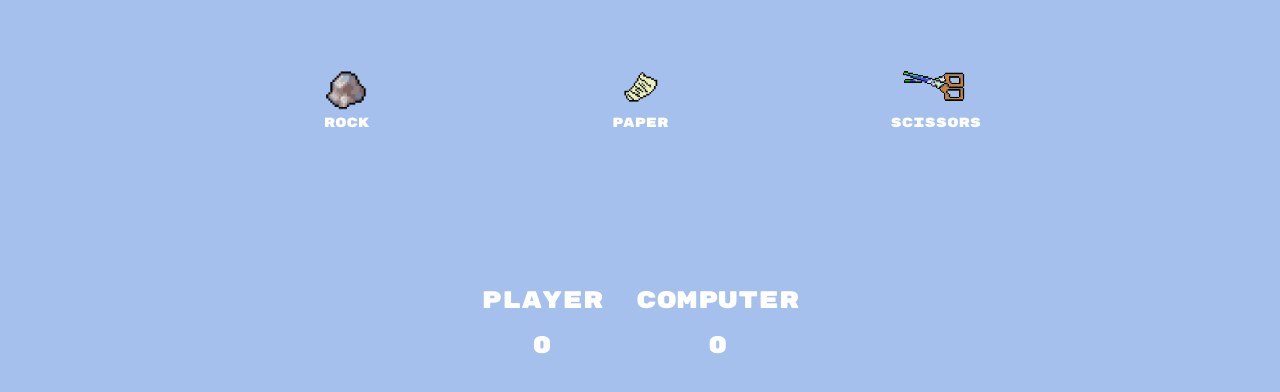
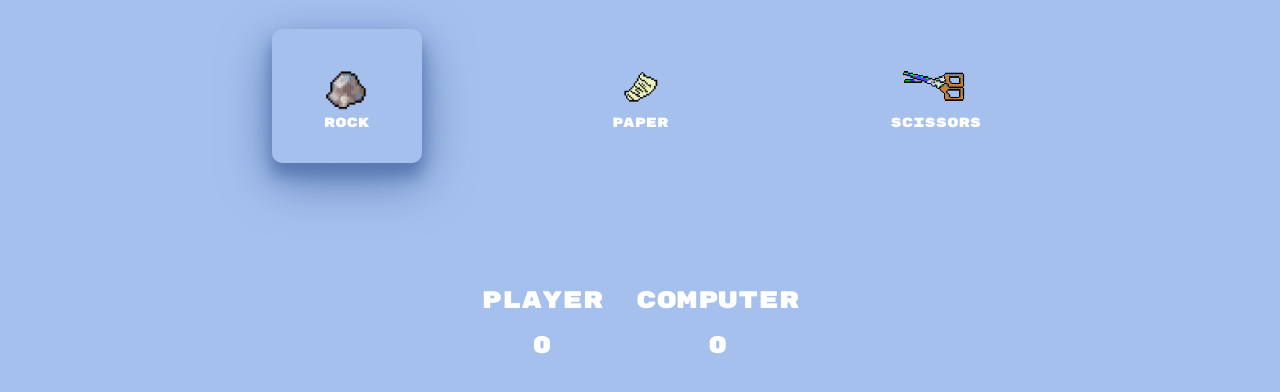
Before and after one commit to bbokkie/rockpaperscissors, a plain HTML site: page index.html in a window 1280 px wide. In both pictures the pointer is over the button "Rock". Shown: the part 340-732 px from the top of the page. Drawn offline with Linux system fonts and the light colour scheme; a web font is replaced by a local one.

Commit message:
Update style.css

```diff
--- a/style.css
+++ b/style.css
@@ -90,3 +90,6 @@
 img {
     height: 50px;
 }
+
+button:hover {
+		box-shadow: 0 12px 16px 0 #5979b2, 0 17px 50px 0 #5979b2; }
```
